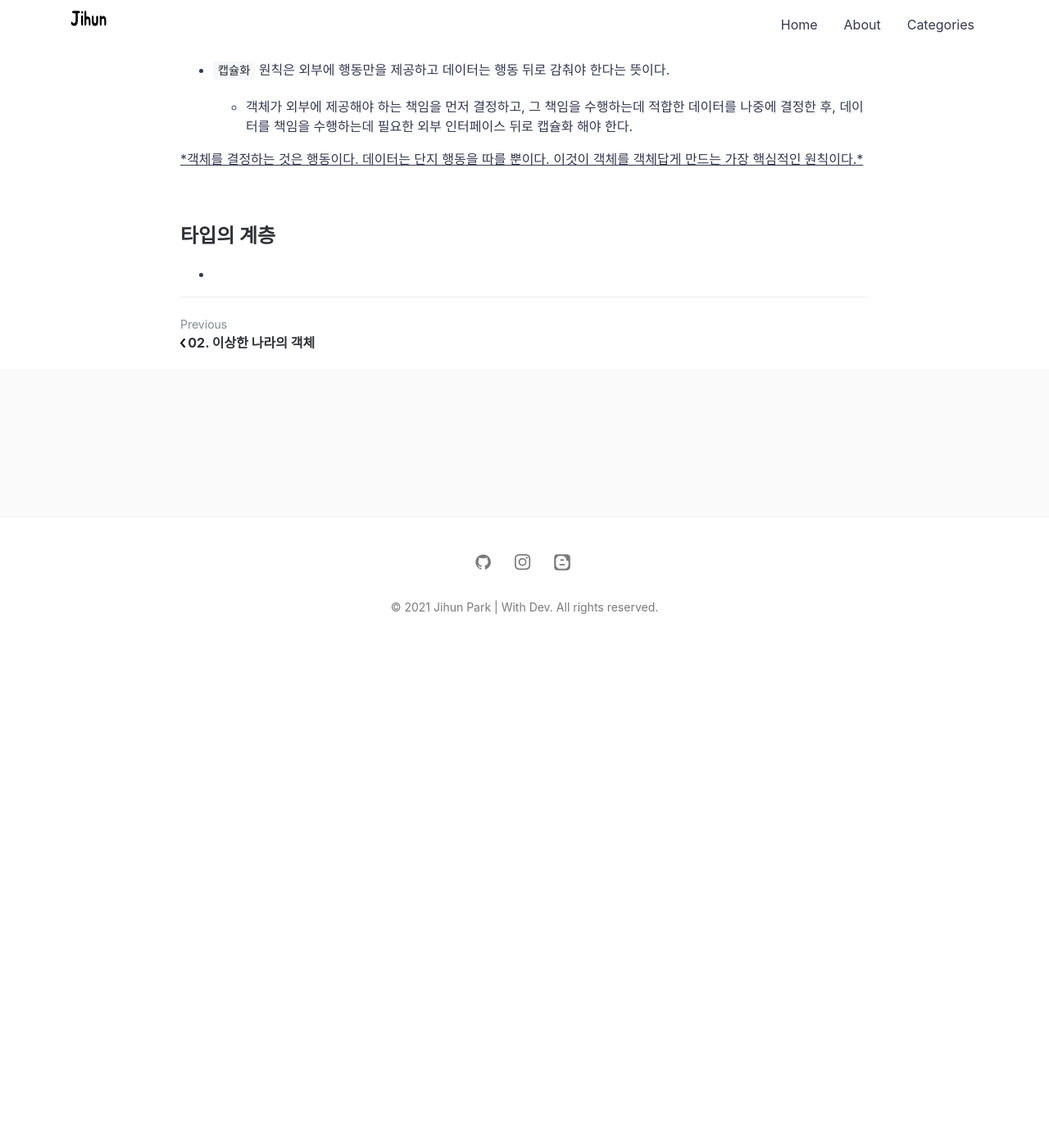
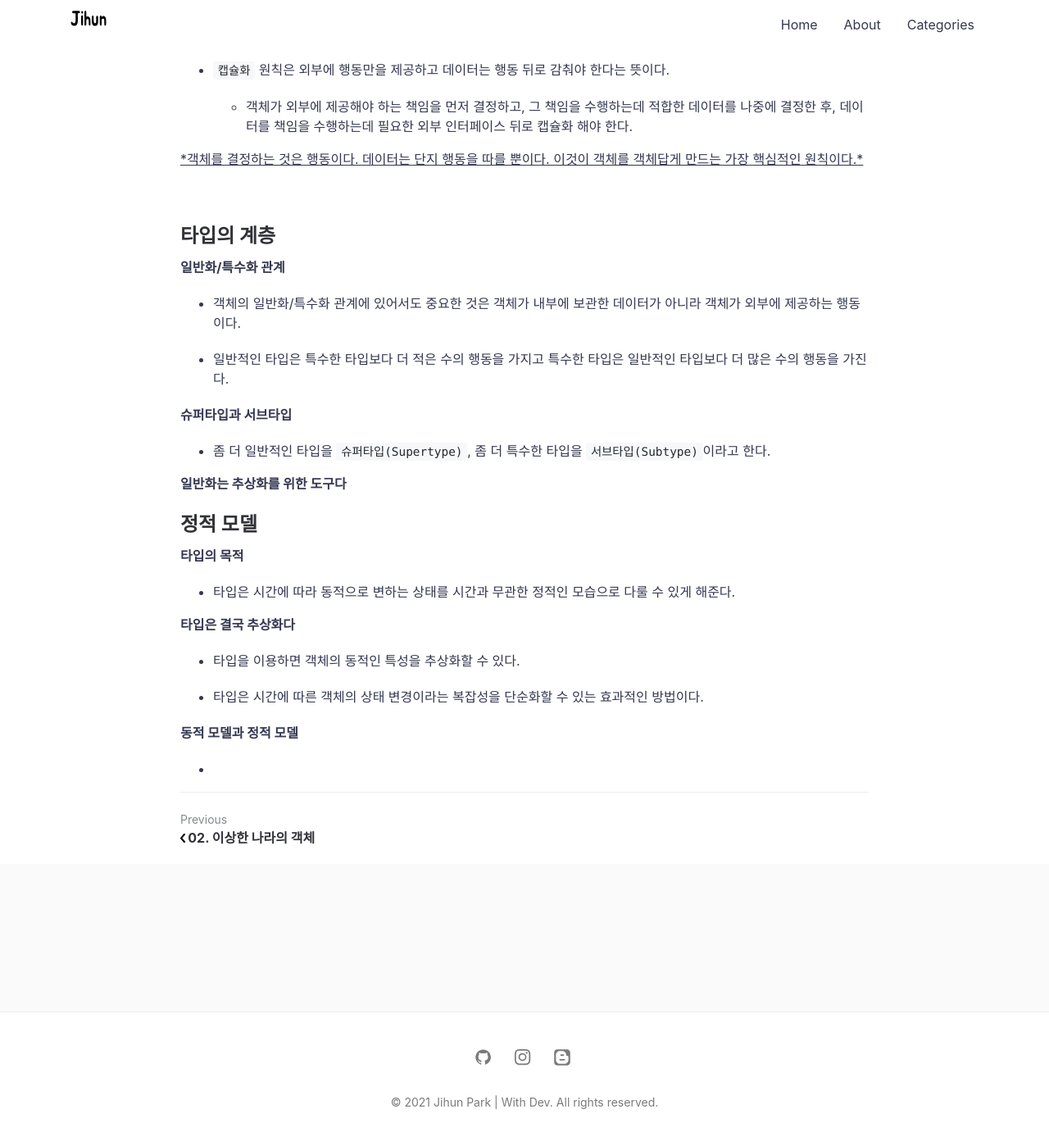
Before and after one commit to jihunparkme/jihunparkme.github.io, a Jekyll site: the page built from _posts/2021-01-28-TheEOO-타입과-추상화.md, in a window 1280 px wide and 1400 px high, scrolled down 2742 px. Shown: the top 1392 px of the window at 82% size. Built offline with Jekyll 4.4.1, drawn with Linux system fonts in a browser that asks for light colours; comment, search, counter and statistics services are not loaded; before the commit the page ends 3538 px from its top, so only the background shows below that.

Commit message:
add contents

```diff
--- a/_posts/2021-01-28-TheEOO-타입과-추상화.md
+++ b/_posts/2021-01-28-TheEOO-타입과-추상화.md
@@ -123,4 +123,31 @@ featured-img: TheEOO
 
 ## 타입의 계층
 
+**일반화/특수화 관계**
+
+- 객체의 일반화/특수화 관계에 있어서도 중요한 것은 객체가 내부에 보관한 데이터가 아니라 객체가 외부에 제공하는 행동이다.
+
+- 일반적인 타입은 특수한 타입보다 더 적은 수의 행동을 가지고 특수한 타입은 일반적인 타입보다 더 많은 수의 행동을 가진다.
+
+**슈퍼타입과 서브타입**
+
+- 좀 더 일반적인 타입을 `슈퍼타입(Supertype)`,
+좀 더 특수한 타입을 `서브타입(Subtype)`이라고 한다.
+
+**일반화는 추상화를 위한 도구다**
+
+## 정적 모델
+
+**타입의 목적**
+
+- 타입은 시간에 따라 동적으로 변하는 상태를 시간과 무관한 정적인 모습으로 다룰 수 있게 해준다.
+
+**타입은 결국 추상화다**
+
+- 타입을 이용하면 객체의 동적인 특성을 추상화할 수 있다.
+
+- 타입은 시간에 따른 객체의 상태 변경이라는 복잡성을 단순화할 수 있는 효과적인 방법이다.
+
+**동적 모델과 정적 모델**
+
 -
```
